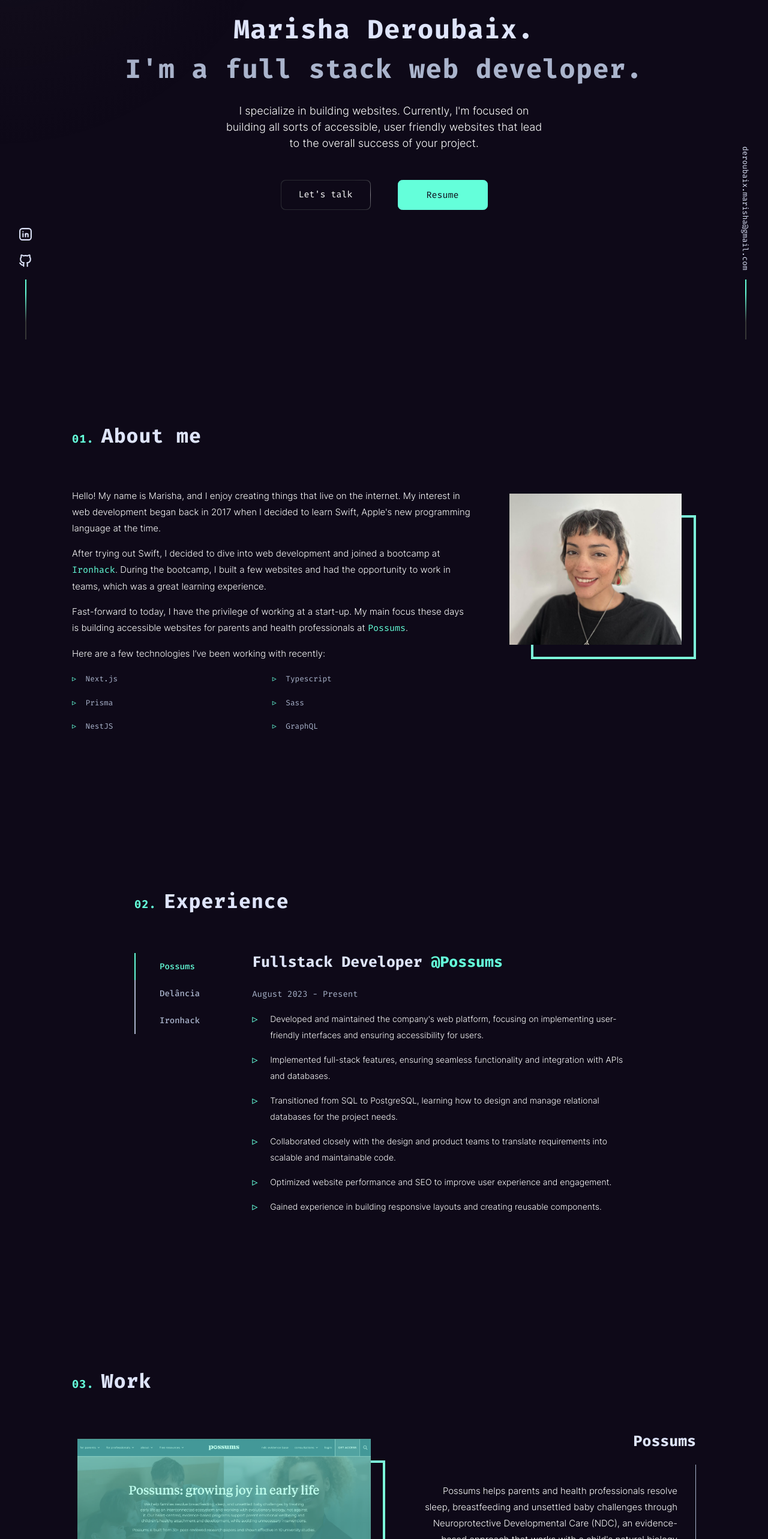
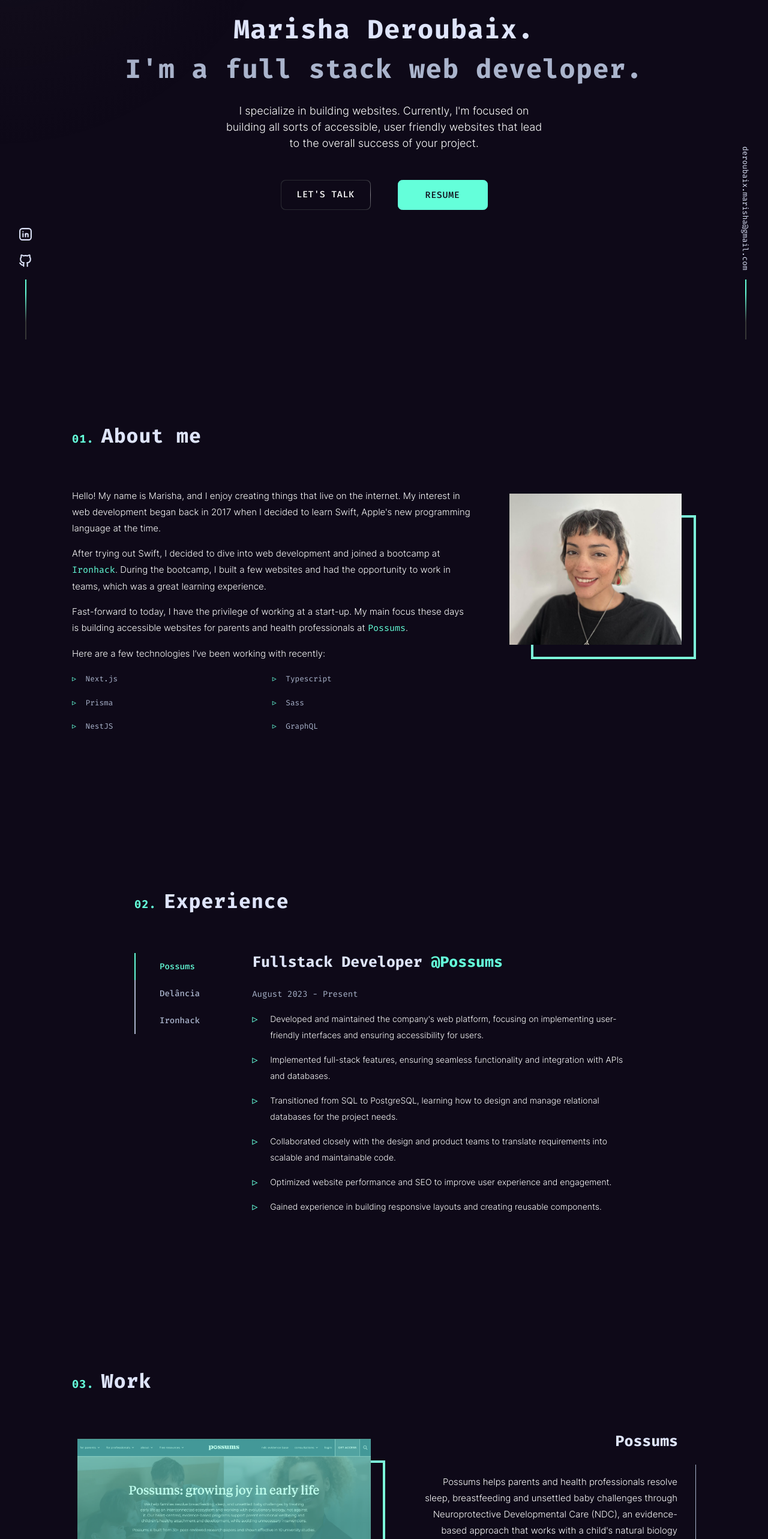
Before and after one commit to Deroubaix/portfolio-v2, a Next.js app: page / in a window 1280 px wide. Shown: the part 234-2800 px from the top of the page at 60% size. Built offline with nearby package versions, Linux system fonts and the light colour scheme.

Commit message:
uppercase buttons, fix work card alignment and spacing

```diff
--- a/src/styles/components/buttons.scss
+++ b/src/styles/components/buttons.scss
@@ -37,8 +37,10 @@
 
 .button {
   font-family: $font-body-normal-family;
-  font-weight: 400;
+  font-weight: 500;
   text-align: center;
+  text-transform: uppercase;
+  letter-spacing: var(--letter-spacing-sm);
   display: inline-block;
   cursor: pointer;
   width: 150px;
--- a/src/styles/components/homepage.scss
+++ b/src/styles/components/homepage.scss
@@ -421,6 +421,18 @@ $padding-project-description: 1rem;
                 justify-content: flex-start;
               }
             }
+
+            // The description's own side padding insets its text from the
+            // border. Match it on the siblings so everything lines up.
+            @include responsive(75rem, min) {
+              // h3 is a block inside an inline <a>, so it must be padded
+              // directly — padding on the anchor would not indent it.
+              h3,
+              > .tech-list,
+              > a.icon-only {
+                padding-right: $padding-project-description * 2;
+              }
+            }
           }
 
           .project-image {
@@ -434,6 +446,14 @@ $padding-project-description: 1rem;
             order: 1;
             .project-description {
               border-left: 1px solid $color-grey;
+            }
+
+            @include responsive(75rem, min) {
+              h3,
+              > .tech-list,
+              > a.icon-only {
+                padding-left: $padding-project-description * 2;
+              }
             }
           }
 
@@ -457,6 +477,12 @@ $padding-project-description: 1rem;
             padding: $padding-project-description $padding-project-description *
               2;
             z-index: 1;
+
+            // The box already supplies its own padding; the paragraph's
+            // default 1em margin doubles it and overshoots the border.
+            p {
+              margin: 0;
+            }
           }
 
           .tech-list {
```
